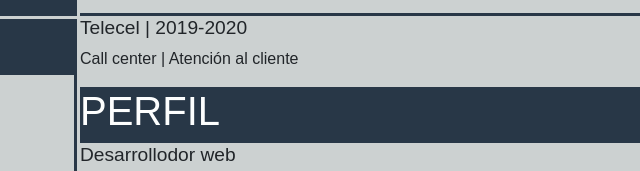
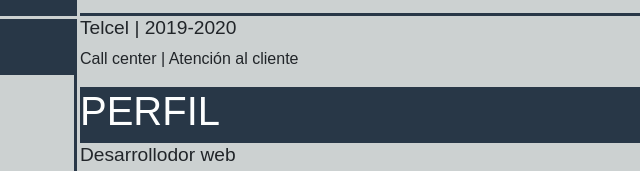
Before and after one commit to EnriqueMC95/PWACV, a plain HTML site: page index.html in a window 1280 px wide. Shown: the part 429-600 px from the top of the page, 302-942 px from the left. Drawn offline with nearby package versions, Linux system fonts and the light colour scheme.

Commit message:
18 commit

```diff
--- a/index.html
+++ b/index.html
@@ -125,7 +125,7 @@
         </div>
         <div id="inforespro1">
 
-            <div><h3 id="FS">Telecel | 2019-2020</h3></div>
+            <div><h3 id="FS">Telcel | 2019-2020</h3></div>
 
         </div>
         <div id="inforespro">
```
